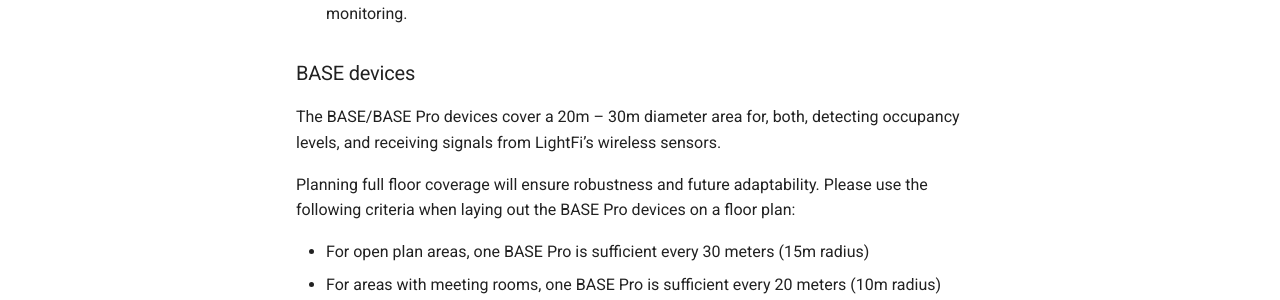
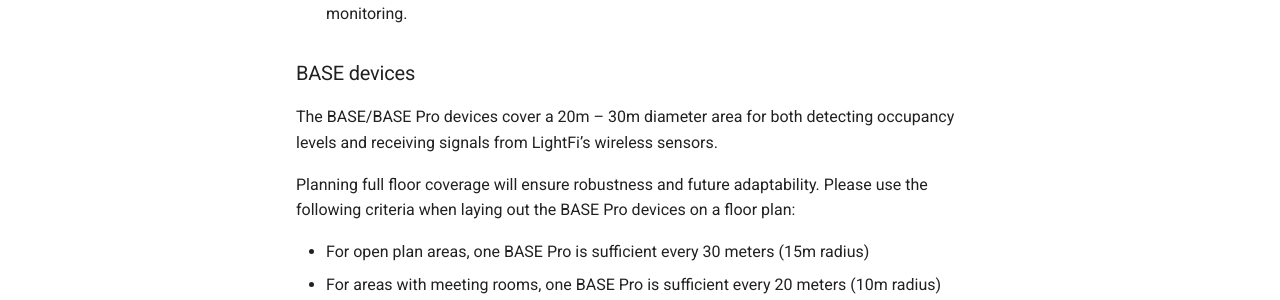
Before and after one commit to LightFiLimited/lf-documentation, an MkDocs documentation site: the page built from docs/sensors/01_install_planning.md, in a window 1280 px wide and 900 px high. Shown: the part 433-733 px from the top of the window. Built offline with MkDocs 1.6.1 and Material for MkDocs 9.7.7, drawn with Linux system fonts in a browser that asks for light colours.

Commit message:
Update images

```diff
--- a/docs/sensors/01_install_planning.md
+++ b/docs/sensors/01_install_planning.md
@@ -13,8 +13,8 @@
 
 ### BASE devices
 
-The BASE/BASE Pro devices cover a 20m – 30m diameter area for, both,
-detecting occupancy levels, and receiving signals from
+The BASE/BASE Pro devices cover a 20m – 30m diameter area for both
+detecting occupancy levels and receiving signals from
 LightFi’s wireless sensors.
 
 Planning full floor coverage will ensure robustness and future
```
Also changed, not shown: docs/sensors/index.md (+1 -1 lines), docs/img/sensors/Base_PoE-400px.png (added), docs/img/sensors/install/2_Base_PoE-250px.png (deleted), docs/img/sensors/install/5_Base_service-250px.png, docs/img/sensors/install/app_1_scan-300px.png, docs/img/sensors/install/app_2_position-300px.png, docs/img/sensors/install/app_3_name-300px.png, docs/img/sensors/install/app_4_confirm-300px.png.
